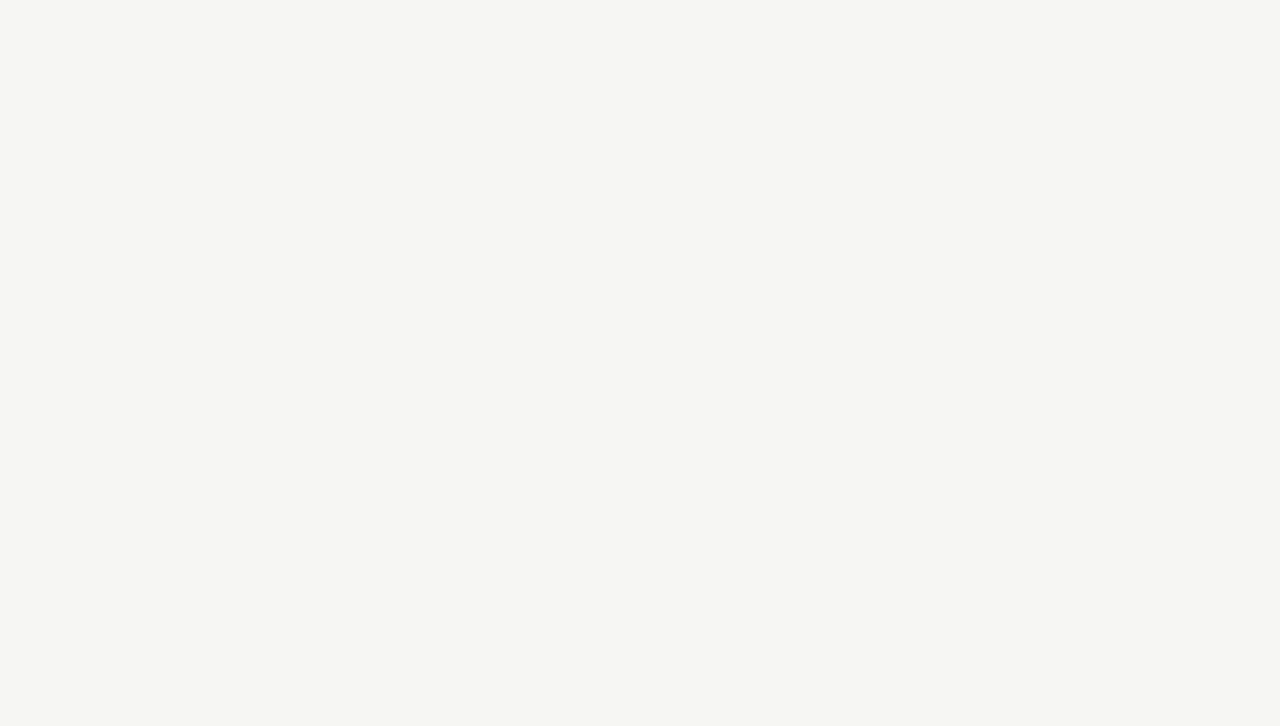
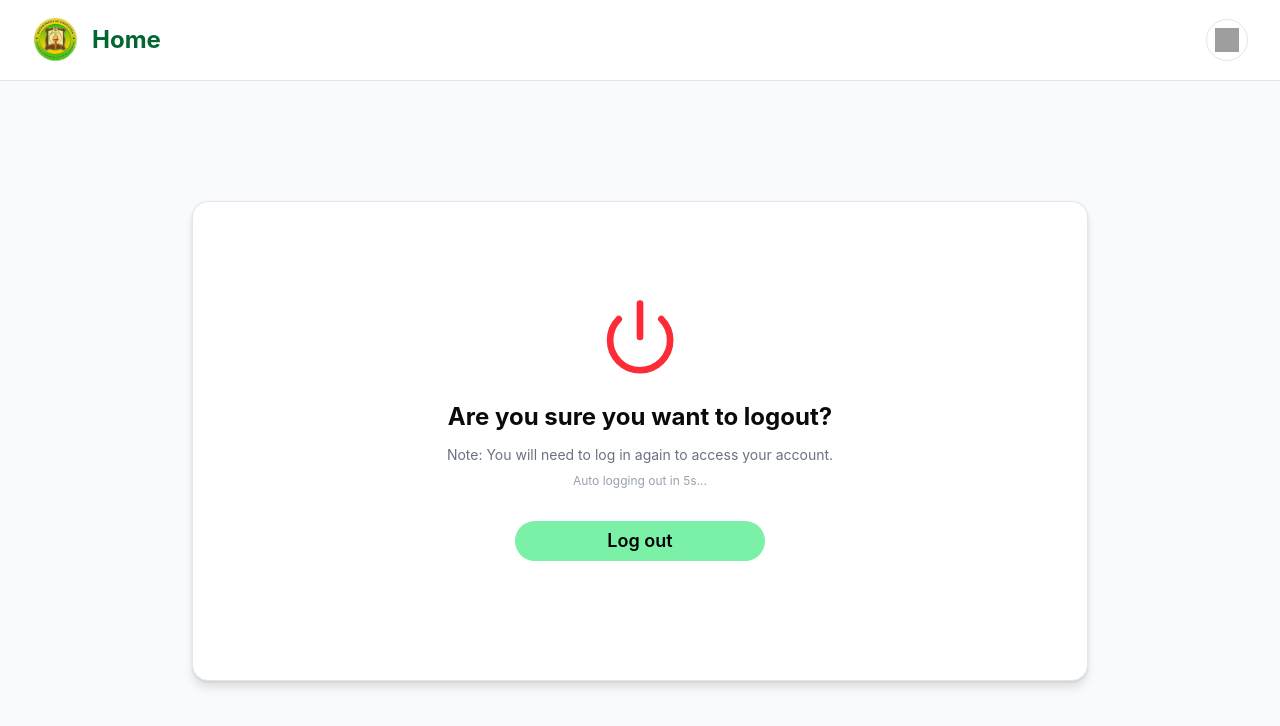
Before and after one commit to Hopkins26/sdo-acts-onsite, a React (Vite) app: page /logout in a window 1280 px wide. Before the commit this address had no page. Shown: the top 726 px of the page. Built offline with nearby package versions, Linux system fonts and the light colour scheme; grey boxes are pictures that could not be loaded.

Commit message:
added logout page and icons on the ticket form

```diff
--- a/src/main.jsx
+++ b/src/main.jsx
@@ -5,6 +5,7 @@ import App from "./App.jsx";
 import LoginPage from "./pages/LoginPage.jsx";
 import CreateTicket from "./pages/CreateTicket.jsx";
 import TicketForm from "./pages/TicketForm.jsx";
+import LogoutPage from "./pages/LogoutPage.jsx"; // ✅ Add this line
 import "./index.css";
 
 createRoot(document.getElementById("root")).render(
@@ -14,6 +15,7 @@ createRoot(document.getElementById("root")).render(
       <Route path="/login" element={<LoginPage />} />
       <Route path="/create-ticket" element={<CreateTicket />} />
       <Route path="/ticket-form" element={<TicketForm />} />
+      <Route path="/logout" element={<LogoutPage />} /> {/* ✅ Add this line */}
     </Routes>
   </Router>
 );
--- /dev/null
+++ b/src/pages/LogoutPage.jsx
@@ -0,0 +1,81 @@
+import React, { useEffect, useState } from "react";
+import { useNavigate } from "react-router-dom";
+import { Power } from "lucide-react";
+import { Button } from "@/components/ui/button";
+import { Card, CardContent } from "@/components/ui/card";
+
+const LogoutPage = () => {
+  const navigate = useNavigate();
+  const [countdown, setCountdown] = useState(10);
+
+  // Auto logout after 10 seconds
+  useEffect(() => {
+    const timer = setInterval(() => {
+      setCountdown((prev) => {
+        if (prev === 1) {
+          clearInterval(timer);
+          handleLogout();
+        }
+        return prev - 1;
+      });
+    }, 1000);
+    return () => clearInterval(timer);
+  }, []);
+
+  const handleLogout = () => {
+    localStorage.removeItem("token");
+    navigate("/login");
+  };
+
+  return (
+    <div className="min-h-screen flex flex-col bg-gray-100">
+      {/* Navbar */}
+      <header className="w-full bg-white shadow-sm flex items-center justify-between px-8 py-4 border-b">
+        <div className="flex items-center space-x-3">
+          <img
+            src="/src/assets/SDO logo.png"
+            alt="SDO Logo"
+            className="h-12 w-12"
+          />
+          <h1 className="text-2xl font-bold text-green-800">Home</h1>
+        </div>
+        <div className="flex items-center space-x-4">
+          <button className="p-2 rounded-full border hover:bg-gray-100">
+            <img
+              src="https://cdn-icons-png.flaticon.com/512/847/847969.png"
+              alt="User Icon"
+              className="w-6 h-6"
+            />
+          </button>
+        </div>
+      </header>
+
+      {/* Main Content */}
+      <main className="flex flex-1 justify-center items-center bg-gray-50">
+        <Card className="w-[70%] h-[60vh] text-center shadow-xl border border-gray-200 rounded-2xl bg-white flex flex-col justify-center items-center">
+          <CardContent className="flex flex-col items-center">
+            <Power className="text-red-500 w-20 h-20 mb-6" />
+            <h2 className="text-2xl font-bold mb-3">
+              Are you sure you want to logout?
+            </h2>
+            <p className="text-sm text-gray-500 mb-2">
+              Note: You will need to log in again to access your account.
+            </p>
+            <p className="text-xs text-gray-400 mb-8">
+              Auto logging out in {countdown}s...
+            </p>
+
+            <Button
+              onClick={handleLogout}
+              className="bg-green-300 hover:bg-green-400 text-black font-semibold w-[250px] text-lg py-5 rounded-full transition-all"
+            >
+              Log out
+            </Button>
+          </CardContent>
+        </Card>
+      </main>
+    </div>
+  );
+};
+
+export default LogoutPage;
--- a/src/pages/TicketForm.jsx
+++ b/src/pages/TicketForm.jsx
@@ -2,12 +2,20 @@ import React, { useState, useEffect } from "react";
 import { Button } from "@/components/ui/button";
 import { Card, CardHeader, CardTitle, CardContent } from "@/components/ui/card";
 import { useNavigate } from "react-router-dom";
-import { Check } from "lucide-react";
+import {
+  Check,
+  Building2,
+  ClipboardList,
+  BookText,
+  FileText,
+  AlertCircle,
+  Send,
+  ArrowLeft,
+} from "lucide-react";
 
 export default function TicketForm() {
   const navigate = useNavigate();
 
-  // States for form logic
   const [department, setDepartment] = useState("");
   const [serviceCategory, setServiceCategory] = useState("");
   const [priority, setPriority] = useState("-");
@@ -43,7 +51,7 @@ export default function TicketForm() {
 
     // Prevent submit if any field is empty
     if (!department || !serviceCategory || !subject.trim()) {
-      return; // Simply stop submission (same behavior as required)
+      return;
     }
 
     setSubmitted(true);
@@ -56,7 +64,7 @@ export default function TicketForm() {
         setCountdown((prev) => {
           if (prev === 1) {
             clearInterval(timer);
-            navigate("/create-ticket");
+            navigate("/logout"); // 🔁 Changed route to LogoutPage.jsx
           }
           return prev - 1;
         });
@@ -79,7 +87,7 @@ export default function TicketForm() {
             Your ticket has been placed!
           </h2>
           <Button
-            onClick={() => navigate("/create-ticket")}
+            onClick={() => navigate("/logout")} // 🔁 Changed route to LogoutPage.jsx
             className="bg-green-300 hover:bg-green-400 text-black text-lg font-semibold px-8 py-4 rounded-full"
           >
             Thank you
@@ -127,7 +135,8 @@ export default function TicketForm() {
             <form className="grid grid-cols-2 gap-4" onSubmit={handleSubmit}>
               {/* Department */}
               <div className="col-span-2">
-                <label className="block text-sm font-semibold mb-1">
+                <label className="flex items-center gap-2 text-sm font-semibold mb-1">
+                  <Building2 className="w-4 h-4 text-gray-700" />
                   Department
                 </label>
                 <select
@@ -145,7 +154,8 @@ export default function TicketForm() {
 
               {/* Service Category */}
               <div className="col-span-2">
-                <label className="block text-sm font-semibold mb-1">
+                <label className="flex items-center gap-2 text-sm font-semibold mb-1">
+                  <ClipboardList className="w-4 h-4 text-gray-700" />
                   Service Category
                 </label>
                 <select
@@ -154,14 +164,15 @@ export default function TicketForm() {
                   required
                   className="w-full border rounded-lg p-2"
                 >
-                  <option value="">Select Category</option>
+                  <option value="">Select Service</option>
                   <option value="Repair">Repair</option>
                 </select>
               </div>
 
               {/* Subject */}
               <div className="col-span-2">
-                <label className="block text-sm font-semibold mb-1">
+                <label className="flex items-center gap-2 text-sm font-semibold mb-1">
+                  <BookText className="w-4 h-4 text-gray-700" />
                   Subject
                 </label>
                 <input
@@ -176,7 +187,8 @@ export default function TicketForm() {
 
               {/* Additional Info */}
               <div>
-                <label className="block text-sm font-semibold mb-1">
+                <label className="flex items-center gap-2 text-sm font-semibold mb-1">
+                  <FileText className="w-4 h-4 text-gray-700" />
                   Additional Information
                 </label>
                 <input
@@ -188,7 +200,8 @@ export default function TicketForm() {
 
               {/* Priority Level */}
               <div>
-                <label className="block text-sm font-semibold mb-1">
+                <label className="flex items-center gap-2 text-sm font-semibold mb-1">
+                  <AlertCircle className="w-4 h-4 text-gray-700" />
                   Priority Level
                 </label>
                 <input
@@ -205,15 +218,15 @@ export default function TicketForm() {
                   type="button"
                   onClick={() => navigate("/create-ticket")}
                   variant="outline"
-                  className="w-40 border-2 border-green-700 text-green-700 rounded-full"
+                  className="w-40 border-2 border-green-700 text-green-700 rounded-full flex items-center justify-center gap-2"
                 >
-                  Back
+                  <ArrowLeft className="w-4 h-4" /> Back
                 </Button>
                 <Button
                   type="submit"
-                  className="w-40 bg-green-700 hover:bg-green-800 text-white rounded-full"
+                  className="w-40 bg-green-700 hover:bg-green-800 text-white rounded-full flex items-center justify-center gap-2"
                 >
-                  Submit
+                  <Send className="w-4 h-4" /> Submit
                 </Button>
               </div>
             </form>
```
